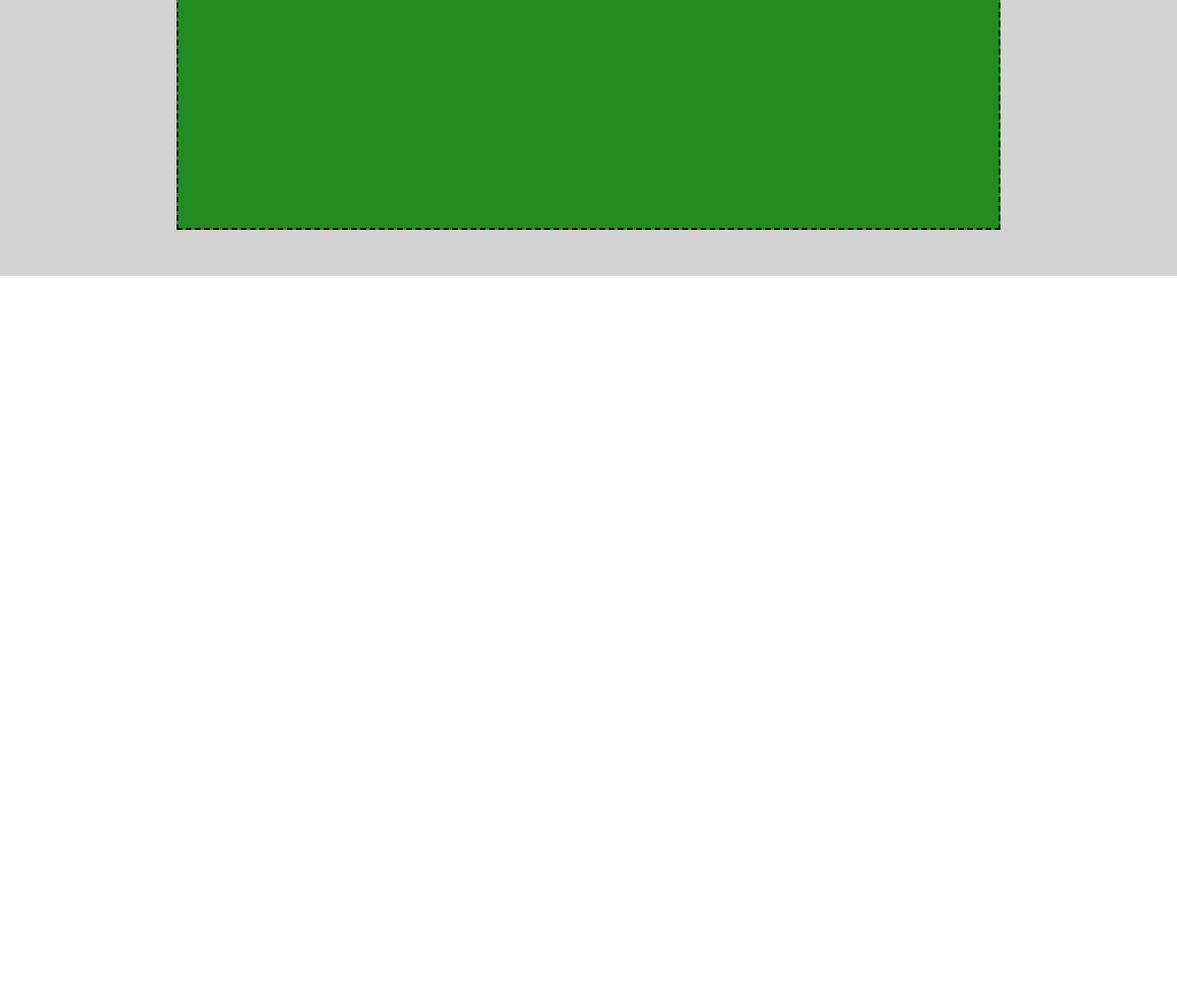
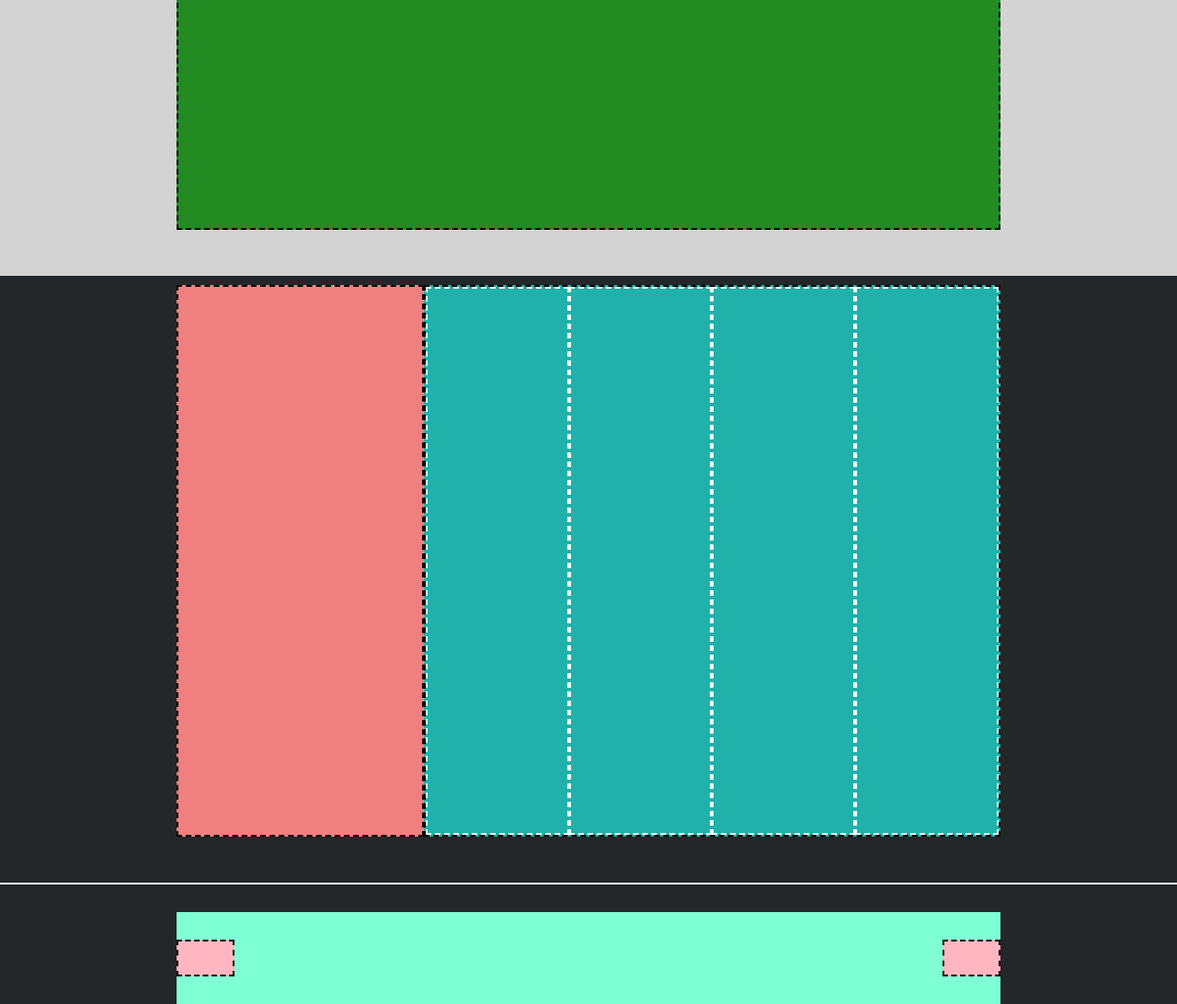
Before and after one commit to Gino804/htmlcss-struttura-discord, a plain HTML site: page index.html in a window 1280 px wide. Shown: the part 3170-4262 px from the top of the page at 92% size. Before the commit the page ends 3470 px from the top, so only its background shows below. Drawn offline with Linux system fonts and the light colour scheme.

Commit message:
Added footer

```diff
--- a/css/style.css
+++ b/css/style.css
@@ -16,6 +16,15 @@ header
     background-color:#ADD8E6;
 }
 
+footer
+{
+    display:flex;
+    flex-direction:column;
+    justify-content:center;
+    align-items:center;
+    background-color:#23272A;
+}
+
 /* Utilities */
 
 .width-70
@@ -26,6 +35,13 @@ header
 .borders
 {
     border:2px dashed black;
+}
+
+.separator
+{
+    height:2px;
+    width:100%;
+    background-color: white;
 }
 
 /* Navigation bar */
@@ -109,3 +125,49 @@ header
     height:1000px;
     margin:50px;
 }
+
+/* Footer */
+
+.info-container
+{
+    display:flex;
+    height:600px;
+    margin-top:10px;
+    margin-bottom:50px;
+}
+
+.socials-info
+{
+    width:30%;
+    background-color:#F08080;
+}
+
+.discord-info
+{
+    width:70%;
+    background-color:#20B2AA;
+    display:flex;
+}
+
+.info-column
+{
+    width:25%;
+    border:2px dashed white;
+}
+
+.footer-bar
+{
+    background-color:#7FFFD4;
+    height:100px;
+    margin-top:30px;
+    display:flex;
+    align-items:center;
+    justify-content:space-between;
+}
+
+.footer-bar-element
+{
+    background-color:#FFB6C1;
+    width:7%;
+    height:40px;
+}
--- a/index.html
+++ b/index.html
@@ -90,6 +90,45 @@
     <!-- Footer -->
     <footer>
 
+        <div class="info-container width-70">
+
+            <div class="socials-info borders">
+
+            </div>
+
+            <div class="discord-info borders">
+                <div class="info-column">
+
+                </div>
+                <div class="info-column">
+
+                </div>
+                <div class="info-column">
+
+                </div>
+                <div class="info-column">
+
+                </div>
+            </div>
+
+        </div>
+
+        <div class="separator">
+
+        </div>
+
+        <div class="footer-bar width-70">
+
+            <div class="footer-bar-element borders">
+
+            </div>
+
+            <div class="footer-bar-element borders">
+
+            </div>
+
+        </div>
+
     </footer>
 
 </body>
```
